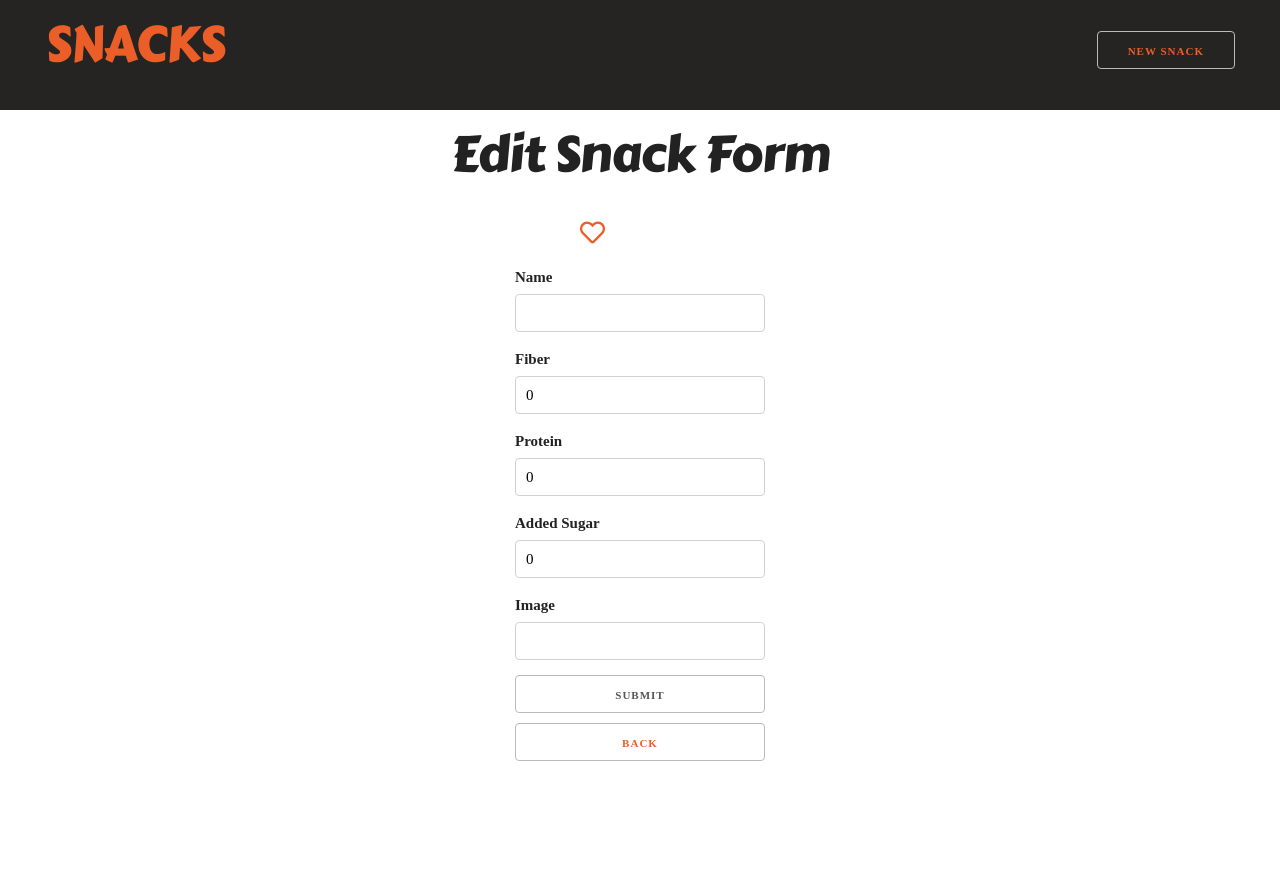
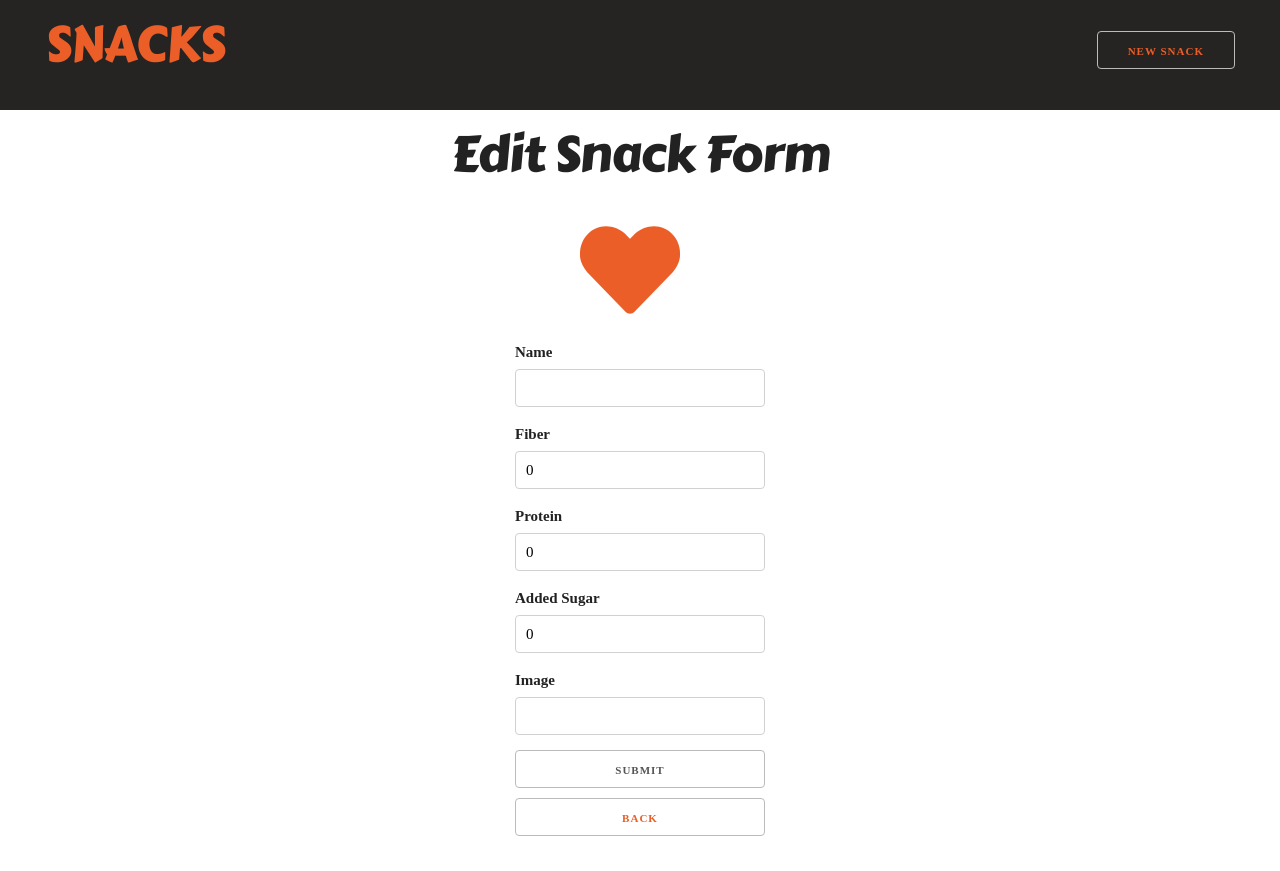
Before and after one commit to JerryDeJesus/snack-a-log, a React (Create React App) app in the folder front-end/: page /snacks/1/edit in a window 1280 px wide. Before the commit the page ends 800 px from the top, so only its background shows below. Built offline with nearby package versions, Linux system fonts and the light colour scheme; no server answers; a web font is replaced by a local one.

Commit message:
fixed heart shape

```diff
--- a/front-end/src/Components/HeartHealth.js
+++ b/front-end/src/Components/HeartHealth.js
@@ -2,10 +2,10 @@ import heartSolid from "../assets/heart-solid.png";
 import heartOutline from "../assets/heart-regular.png";
 
 function HeartHealth(snackHealth) {
-  if(snackHealth == true) {
-    return <h4><img className = "heart" src = {heartSolid} alt = "healthy food" /></h4>
+  if(snackHealth) {
+    return <h4><img src = {heartSolid} alt = "healthy food" /></h4>
   } else {
-    return <h4><img className = "heart" src = {heartOutline} alt = "unhealthy food"  /></h4>
+    return <h4><img src = {heartOutline} alt = "unhealthy food"  /></h4>
   }
 }
 
--- a/front-end/src/Components/Snack.js
+++ b/front-end/src/Components/Snack.js
@@ -19,7 +19,7 @@ function Snack({snack}) {
                     <h4><img src = {image} alt = {is_healthy ? 'healthy food' : 'unhealthy food'} /></h4>
                     <h4>{name}</h4>
                     <h4>{is_healthy}</h4>
-                    <span>{HeartHealth(is_healthy)}</span>
+                    <span className="all-display-heart">{HeartHealth(is_healthy)}</span>
                 </div>
             </Link>
         </article>
--- a/front-end/src/Components/SnackDetails.js
+++ b/front-end/src/Components/SnackDetails.js
@@ -35,7 +35,6 @@ function SnackDetails() {
                 <h5>{name}</h5>
                 <img src = {image} alt = {name} />
                 <br />
-                <h4>Health: {is_healthy ? 'true' : 'false'}</h4>
                 <h6>Protein: {protein}</h6>
                 <h6>Fiber: {fiber}</h6>
                 <h6>Added Sugar: {added_sugar}</h6>
--- a/front-end/src/index.css
+++ b/front-end/src/index.css
@@ -60,9 +60,13 @@ h4 {
 }
 
 /* PERSONAL CSS STYLE START */
-h4 .heart {
+.heart img {
+    width: 100px;
+}
+
+.all-display-heart h4 img {
     width: 25px;
-} */
+}
 
 .snack-card span {
     width: 25px;
```
